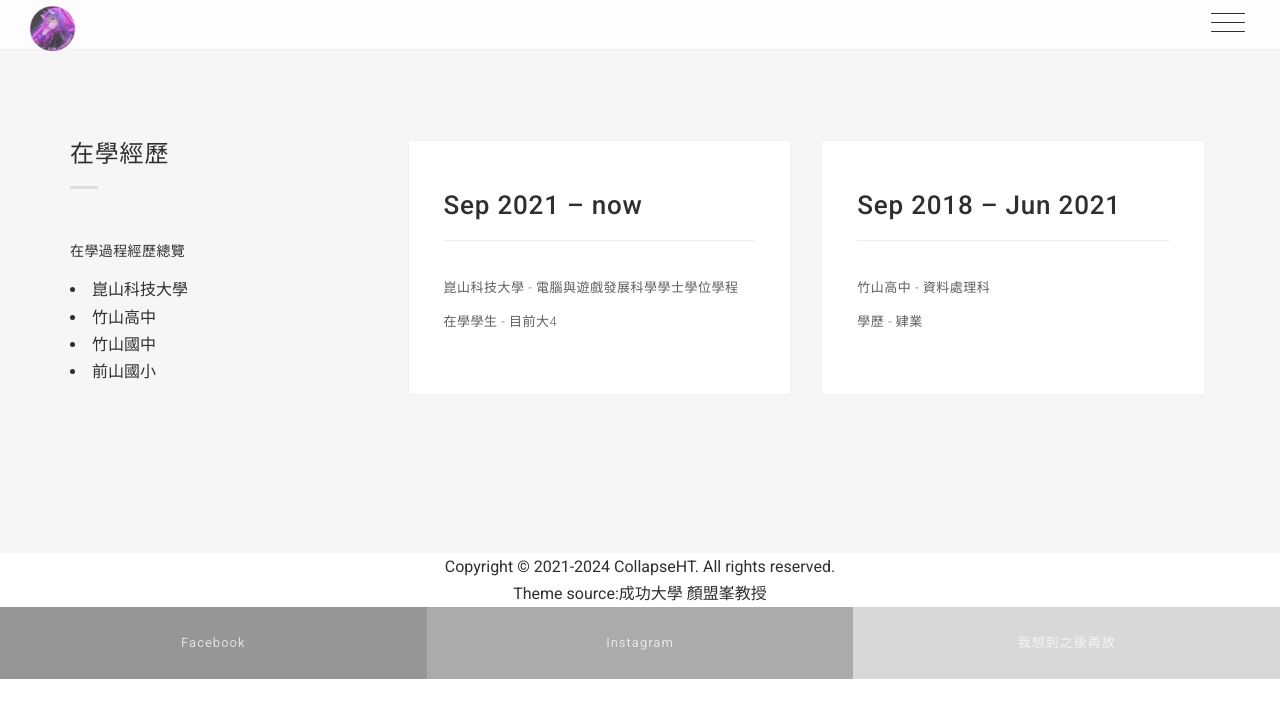
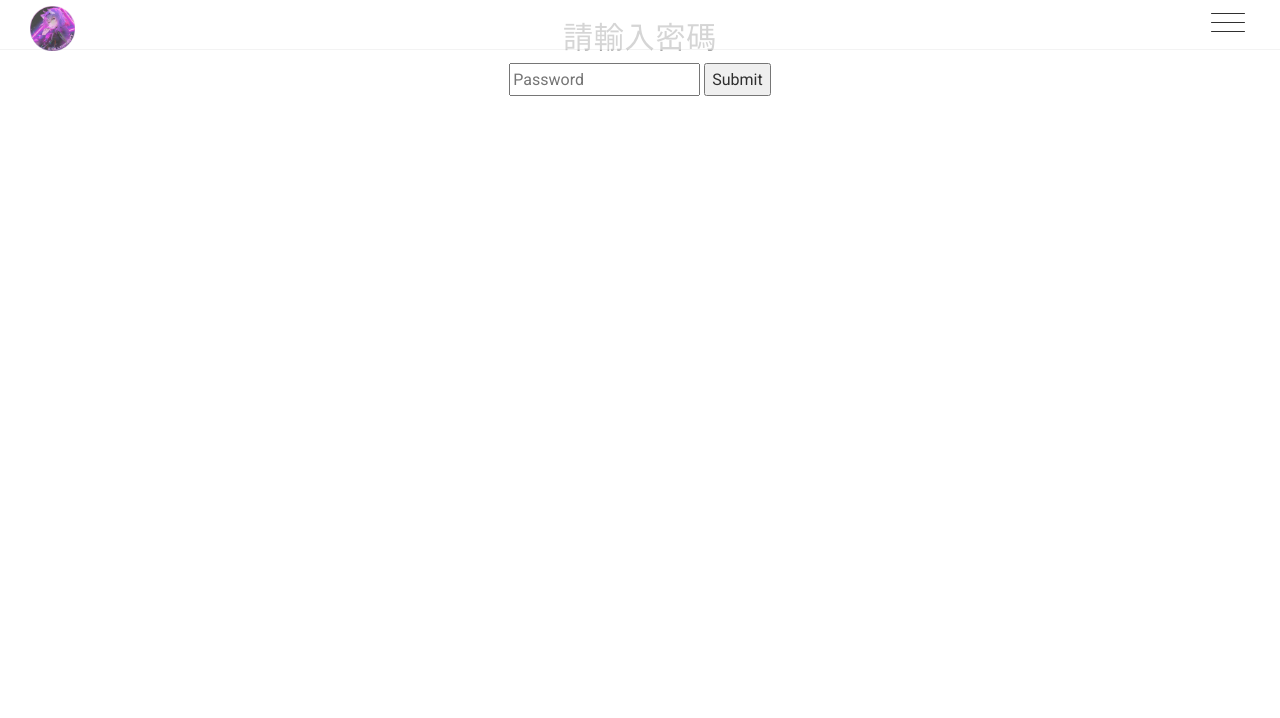
Before and after one commit to CollapseHT/collapseht.github.io, a plain HTML site: page private/ts.html in a window 1280 px wide. Drawn offline with nearby package versions, Linux system fonts and the light colour scheme.

Commit message:
add pctpwd for protect personalsite

```diff
--- /dev/null
+++ b/js/protect.js
@@ -0,0 +1,23 @@
+function hashPassword(password) {
+    return btoa(password);
+}
+
+function checkPassword() {
+    var password = document.getElementById('password').value;
+    var correctHash = 'TGlu';
+
+    if (hashPassword(password) === correctHash) {
+        document.getElementById('login-form').style.display = 'none';
+        document.getElementById('pctpwd').style.display = 'block';
+        localStorage.setItem('authenticated', 'true');
+    } else {
+        alert('你/妳無權瀏覽此頁面');
+    }
+}
+
+window.onload = function () {
+    if (localStorage.getItem('authenticated') === 'true') {
+        document.getElementById('login-form').style.display = 'none';
+        document.getElementById('pctpwd').style.display = 'block';
+    }
+}
--- a/private/ts.html
+++ b/private/ts.html
@@ -3,7 +3,7 @@
 
 <head>
     <meta charset="utf-8">
-  <title>子彈的網站天地 - blog</title>
+    <title>機密地帶 - 心事</title>
     <meta content="IE=edge" http-equiv="X-UA-Compatible">
     <meta content="width=device-width, initial-scale=1" name="viewport">
     <meta content="Bodo - Simple One Page Personal" name="description">
@@ -37,6 +37,8 @@
     </div>
     <!--/.PRELOADER END-->
 
+
+
     <!--HEADER -->
     <div class="header">
         <div class="for-sticky">
@@ -67,10 +69,18 @@
     </div>
     <!--/.HEADER END-->
 
+    <script src="../js/protect.js" type="text/javascript"></script>
+
+    <div id="login-form" align="center">
+        <h2>請輸入密碼</h2>
+        <input id="password" placeholder="Password">
+        <button onclick="checkPassword()">Submit</button>
+    </div>
+
     <!--CONTENT WRAP-->
     <div class="content-wrap">
         <!--CONTENT-->
-    <div class="content">
+        <div id="pctpwd" class="content" style="display:none;">
 
             <!--education-->
             <section class="grey-bg" id="education">
@@ -78,14 +88,17 @@
                     <div class="row">
                         <div class="col-md-3">
                             <h3 class="title-small">
-                <span>在學經歷</span>
+                                <span>機密地帶 - 心事</span>
                             </h3>
                             <p class="content-detail">
-                在學過程經歷總覽
-                <li>崑山科技大學</li>
-                <li>竹山高中</li>
-                <li>竹山國中</li>
-                <li>前山國小</li>
+                                你/妳能進來這裡, 代表我信任你/妳<br />
+                                可以跟身邊"我要好的"認識的朋友分享<br />
+                                但, 請你/妳 "請勿外流此網站"<br />
+                                以及 請你/妳及你/妳的朋友 "請勿外流裡面的內容"<br />
+                                謝謝配合.
+
+                                <li>6/3</li>
+                                <li>6/2</li>
                             </p>
                         </div>
                         <div class="col-md-9 content-right">
@@ -97,13 +110,17 @@
                                             <div class="wrap-card">
                                                 <div class="card">
                                                     <h2 class="year">
-                            Sep 2021 – now
+                                                        6/3 凌晨
                                                     </h2>
                                                     <hr>
                                                     <div class="text-detail">
                                                         <p>
-                              崑山科技大學 - 電腦與遊戲發展科學學士學位學程<br />
-                              在學學生 - 目前大4
+                                                            原本很難表達的我, 先前還是鼓起勇氣跟她表達了.<br />
+                                                            但是, 今天看到她的限動後, 已經知道她喜歡, 甚至愛上其他人了,
+                                                            當時心真的很痛, 心想我哪裡做錯了, 還是是其他人影響, 但都不是.<br />
+                                                            整頓一下心裡之後, 面對這件事. 訴苦之後, 她還是給我機會去等她, 還是親密的哥妹關係.<br />
+                                                            真的很謝謝她...<br /><br />
+                                                            子彈 6/3
                                                         </p>
                                                     </div>
                                                 </div>
@@ -116,13 +133,20 @@
                                             <div class="wrap-card">
                                                 <div class="card">
                                                     <h2 class="year">
-                            Sep 2018 – Jun 2021
+                                                        6/2 晚上
                                                     </h2>
                                                     <hr>
                                                     <div class="text-detail">
                                                         <p>
-                              竹山高中 - 資料處理科<br />
-                              學歷 - 肄業
+                                                            跟妹妹吵了一架, 但我沒吵回去.<br />
+                                                            妹妹以為我去問別人她的名字, 但是事情的源頭是有人跟我要IG, 然後說我有看過或加過嗎, 然後他說有, 在太鼓,
+                                                            跟XXX.<br />
+                                                            我問XXX是誰, 他說是安琳, 結果過沒多久, 妹妹直接跟我吵說為甚麼找別人問她名字, 當時我頭尾沒問, 蠻錯愕的,
+                                                            但還是直接把源頭直接跟她說, 說完之後就跑去罵他了, 畢竟說別人名比較不尊重.<br />
+                                                            但後來妹妹吵完之後來跟我道歉了, 我沒責怪她, 畢竟爆氣難免, 她竟然還跟我說溫柔,
+                                                            我差點就想給她當頭一棒(<br />
+                                                            但最後還是很低落, 因為畢竟無辜被罵, 最後好很多了.<br /><br />
+                                                            子彈 6/3
                                                         </p>
                                                     </div>
                                                 </div>
```
Lines whose indentation alone changed are shown as unchanged.
